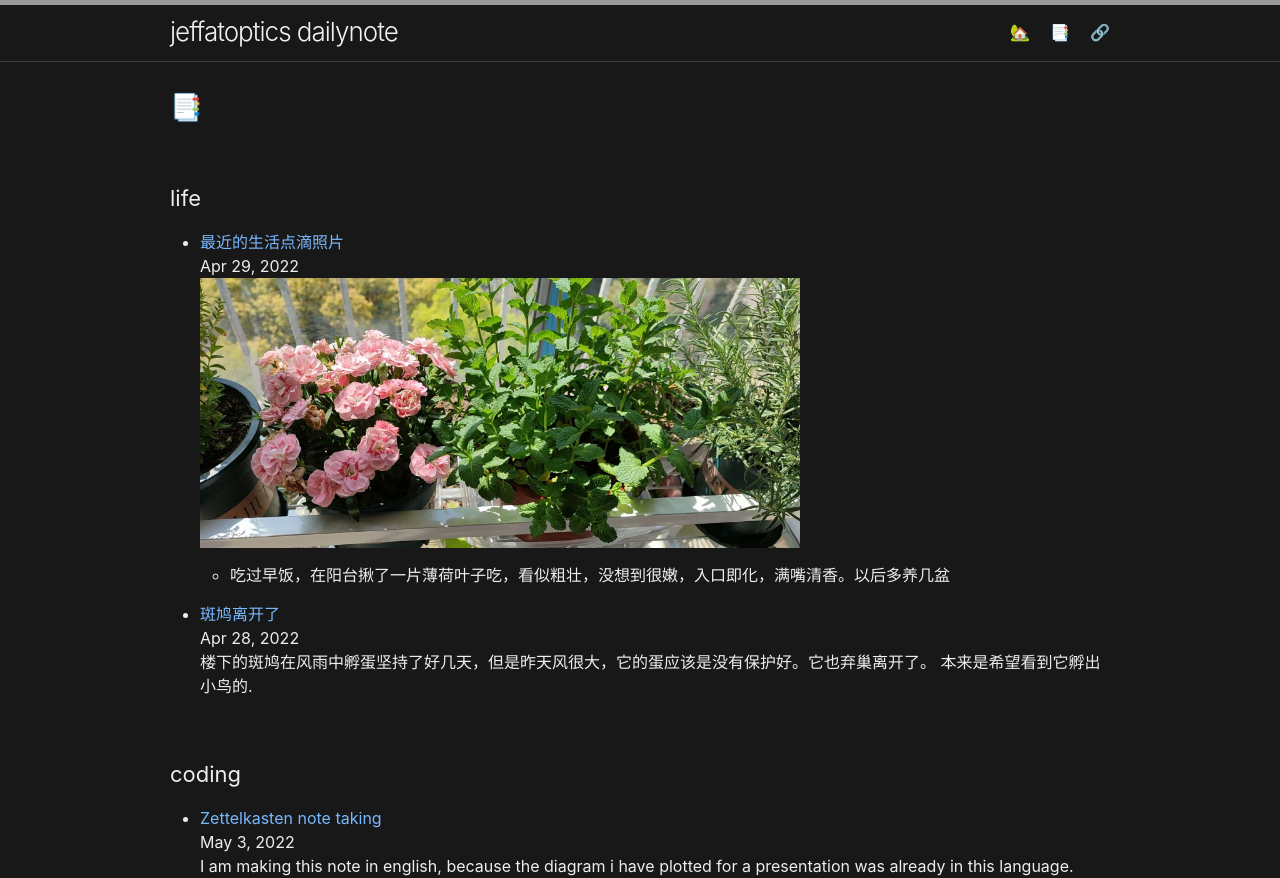
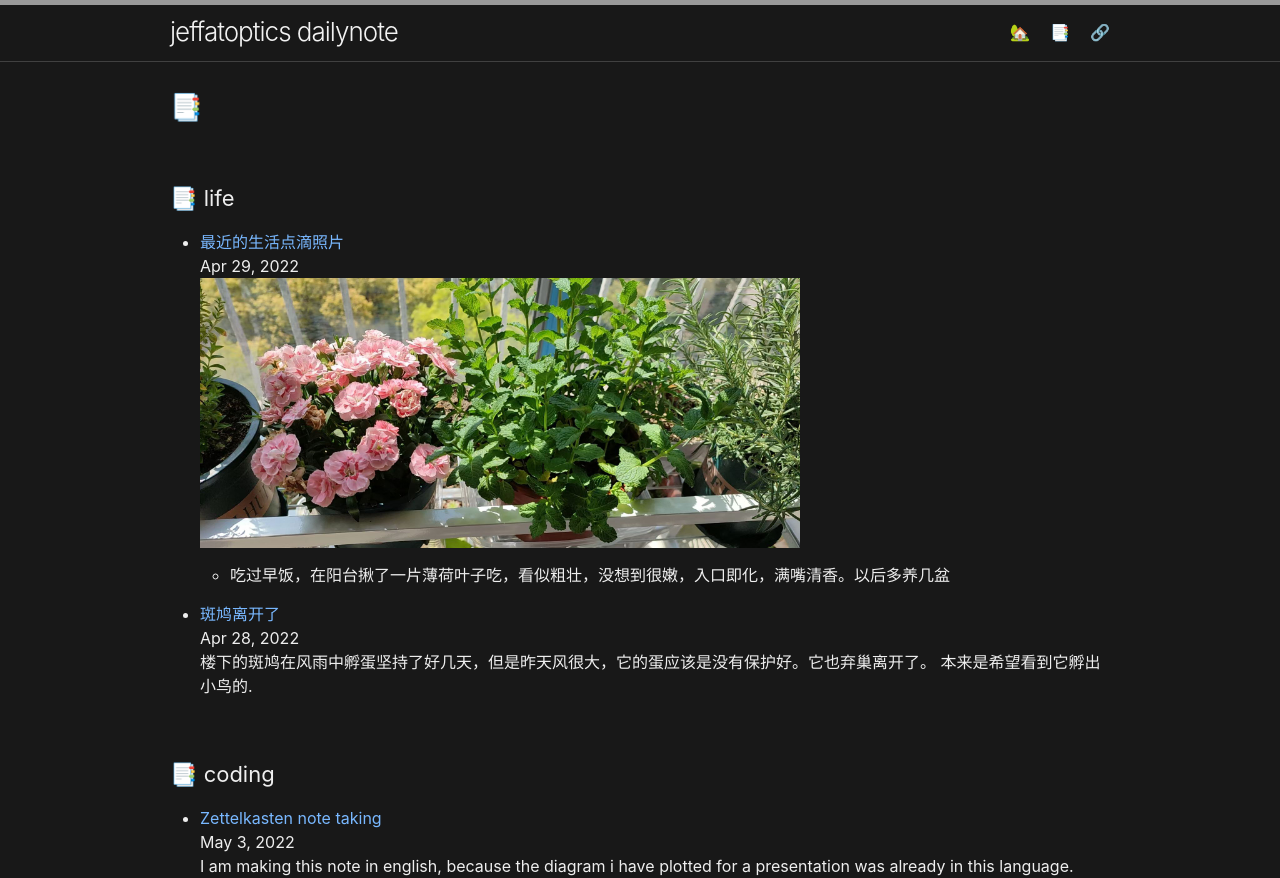
Before and after one commit to jeffatoptics/jeffblog, a Jekyll site: the page built from category.md, in a window 1280 px wide. Shown: the top 878 px of the page. Built offline with Jekyll 4.4.1, drawn with Linux system fonts in a browser that asks for light colours; nearby versions of some CDN libraries.

Commit message:
update category layout

```diff
--- a/category.md
+++ b/category.md
@@ -6,7 +6,7 @@ math: katex
 ---
 
 {% for cgy in site.categories %}
-  <h3 id="{{ cgy[0] | slugize }}">{{ cgy[0] }}</h3>
+  <h3 id="{{ cgy[0] | slugize }}">📑 {{ cgy[0] }}</h3>
   <ul>
     {% for post in cgy[1] %}
       <li><a href="{{ site.baseurl }}{{ post.url }}">{{ post.title }}</a></li>
```
